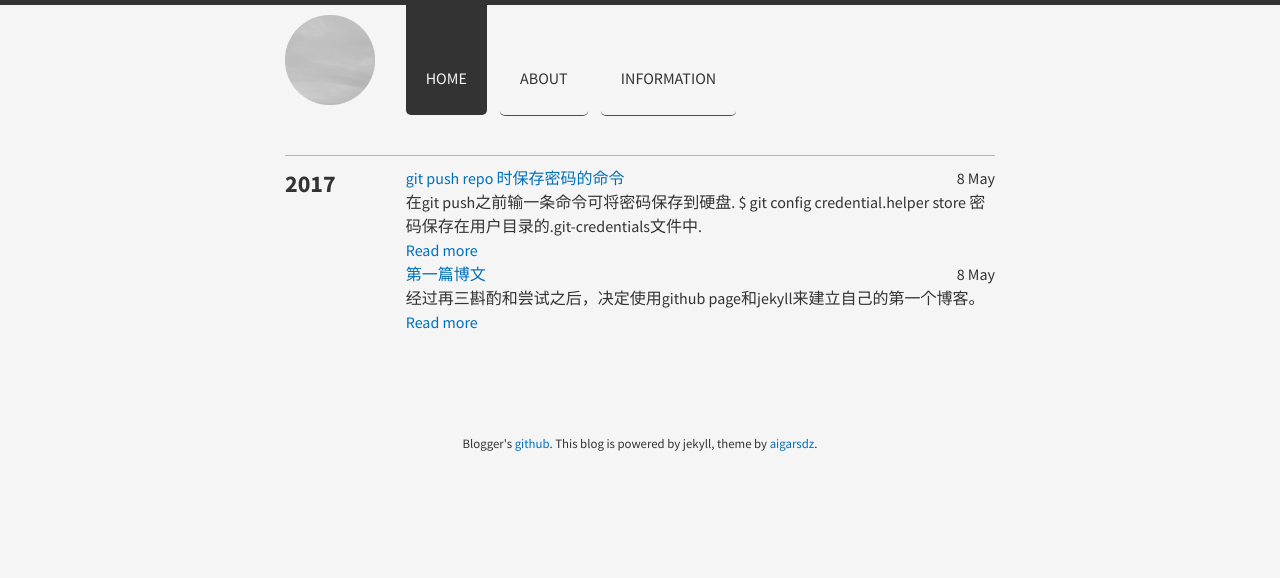
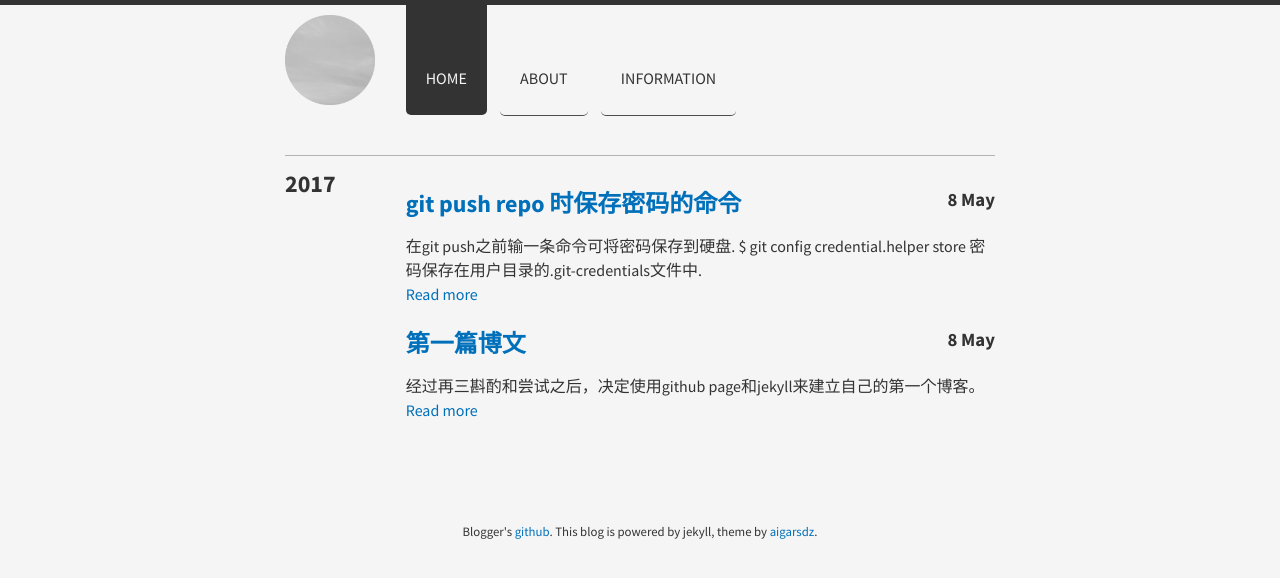
Before and after one commit to haozheji/old-webside, a Jekyll site: the page built from index.html, in a window 1280 px wide. Shown: the top 578 px of the page. Built offline with Jekyll 4.4.1, drawn with Linux system fonts in a browser that asks for light colours; nearby versions of some CDN libraries; the list of posts is cut into pages by our own code.

Commit message:
Update index.html

```diff
--- a/index.html
+++ b/index.html
@@ -27,11 +27,13 @@ title: Home
 {% endunless %}
 
   <article class="row gutters">
-      <a href="{{ site.baseurl }}{{ post.url }}" title="{{ post.title }}" class="col span_8">{{ post.title }}</a>
+      <div class="post"><h2 class="post-title"><a href="{{ site.baseurl }}{{ post.url }}" title="{{ post.title }}" class="col span_8">{{ post.title }}</a></h2></div>
     <div class="post-date col span_4">
-      <time datetime="{{ post.date | date: '%Y-%m-%d' }}">{{ post.date | date: "%-d %B" }}</time>
+      <div class="post-meta"><h3><time datetime="{{ post.date | date: '%Y-%m-%d' }}">{{ post.date | date: "%-d %B" }}</time></h3></div>
     </div>
+    <div class="post-content">
     {{ post.excerpt | strip_html }}
+    </div>
     <p class="readmore"><a href="{{ site.baseurl }}{{ post.url }}" title="{{ post.title }}" class="col span_8">Read more</a></p>
   </article>
 
```
